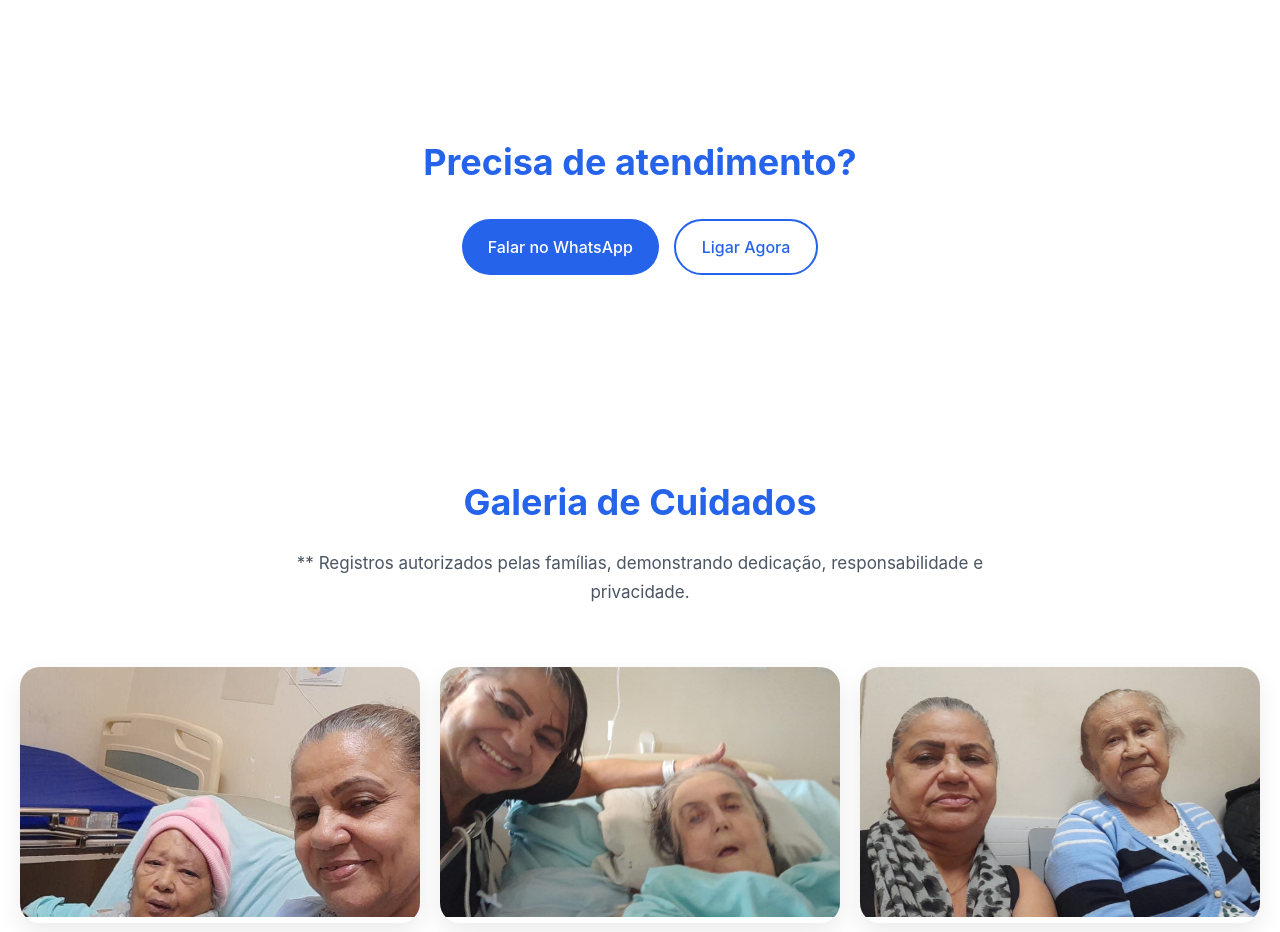
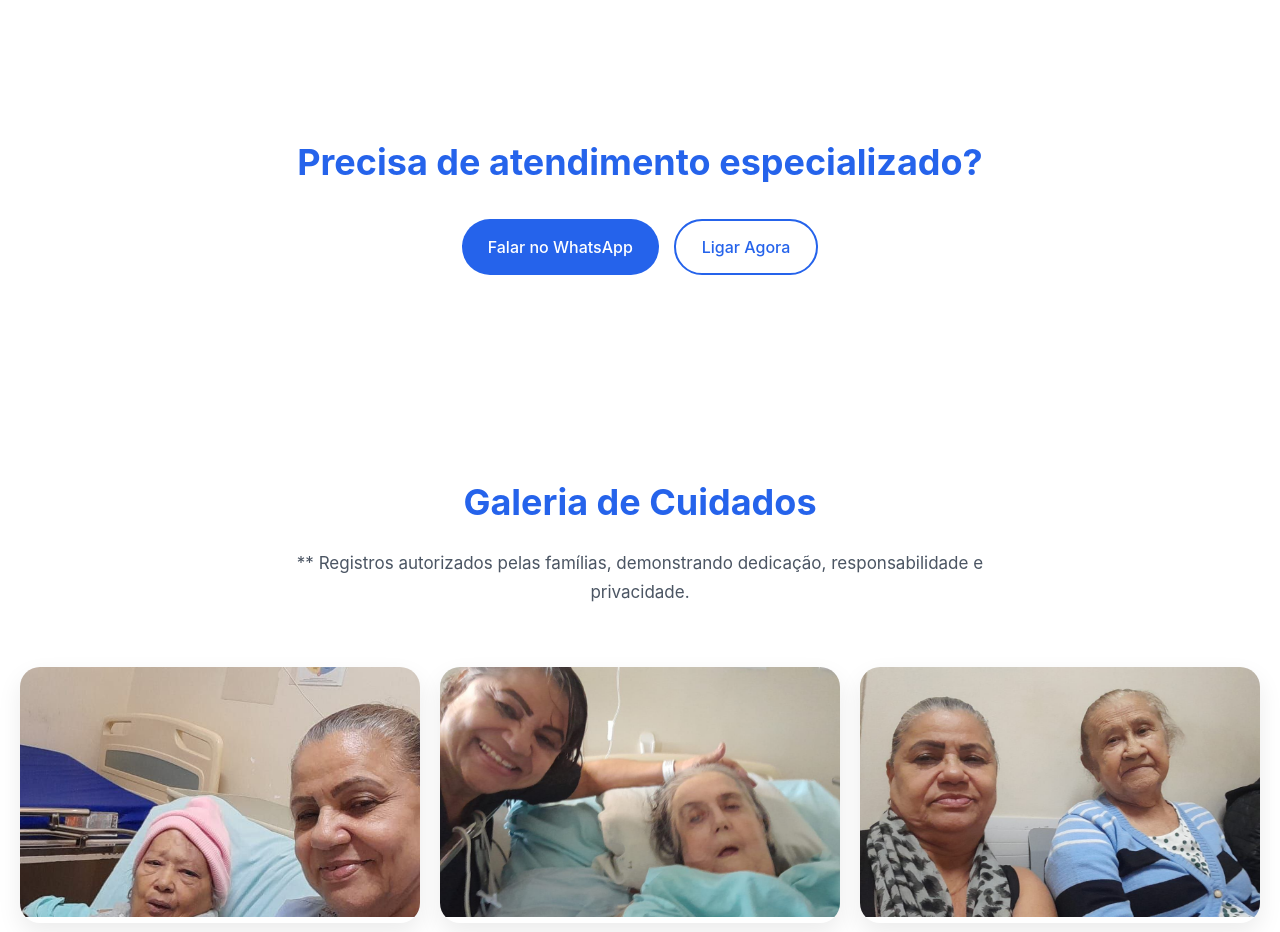
Before and after one commit to edypnog/landing-freela, a React (Vite) app: page / in a window 1280 px wide. Shown: the part 1280-2212 px from the top of the page. Built offline with nearby package versions, Linux system fonts and the light colour scheme.

Commit message:
editing some contetn

```diff
--- a/src/App.jsx
+++ b/src/App.jsx
@@ -387,7 +387,7 @@ export default function LandingPage() {
       </Section>
 
       <Section>
-        <SectionTitle translate="no">Precisa de atendimento?</SectionTitle>
+        <SectionTitle translate="no">Precisa de atendimento especializado?</SectionTitle>
         <ButtonGroup style={{ justifyContent: "center" }}>
           <PrimaryButton href={whatsappLink}>
             Falar no WhatsApp
```
